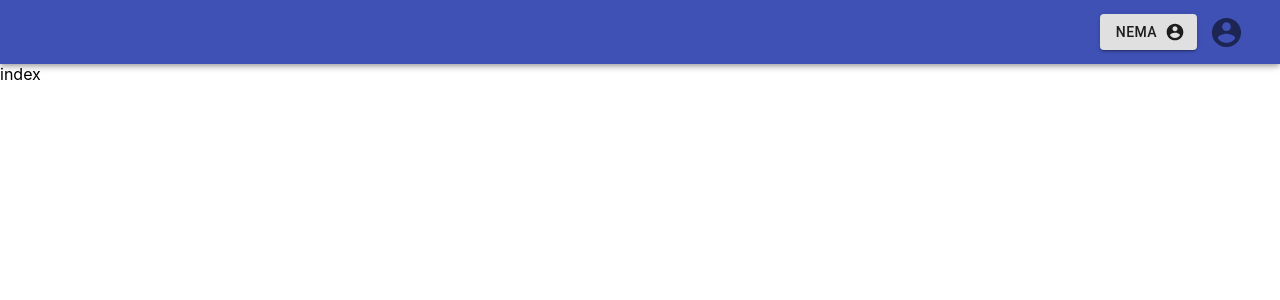
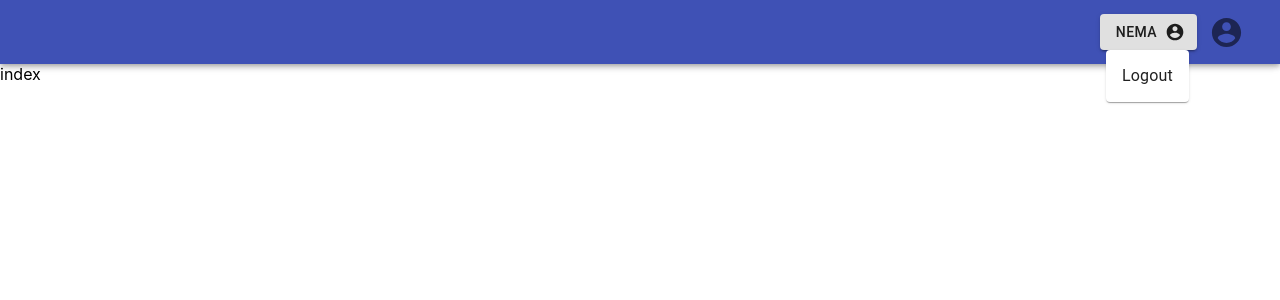
Before and after one commit to scottxxx666/tickets, a React (Create React App) app: page / in a window 1280 px wide. Both pictures are taken after a click on the button "NEMA". Shown: the top 300 px of the page. Built offline with nearby package versions, Linux system fonts and the light colour scheme; the HTML template or start-up script is replaced by a standard one.

Commit message:
[feat] add top bar menu

```diff
--- a/src/AppTopBar.js
+++ b/src/AppTopBar.js
@@ -3,10 +3,16 @@ import Toolbar from '@material-ui/core/Toolbar';
 import Button from '@material-ui/core/Button';
 import AccountCircleIcon from '@material-ui/icons/AccountCircle';
 import IconButton from '@material-ui/core/IconButton';
-import React, {Fragment} from 'react';
+import React, {Fragment, useState} from 'react';
 import useScrollTrigger from '@material-ui/core/useScrollTrigger';
 import Slide from '@material-ui/core/Slide';
 import makeStyles from '@material-ui/core/styles/makeStyles';
+import MenuList from '@material-ui/core/MenuList';
+import MenuItem from '@material-ui/core/MenuItem';
+import Paper from '@material-ui/core/Paper';
+import Popper from '@material-ui/core/Popper';
+import Grow from '@material-ui/core/Grow';
+import ClickAwayListener from '@material-ui/core/ClickAwayListener';
 
 const useStyles = makeStyles((theme) => ({
   grow: {
@@ -26,6 +32,16 @@ function HideOnScroll(props) {
 
 const AppTopBar = () => {
   const classes = useStyles();
+  const [open, setOpen] = useState(false);
+  const toggleMenu = () => {
+    setOpen((prev) => !prev);
+  };
+
+  const anchorRef = React.useRef(null);
+  const handleClose = () => {
+    setOpen(false);
+  };
+
   return (
     <Fragment>
       <HideOnScroll>
@@ -37,7 +53,25 @@ const AppTopBar = () => {
               variant="contained"
               color="default"
               endIcon={<AccountCircleIcon/>}
+              onClick={toggleMenu}
+              ref={anchorRef}
             >{'nema'}</Button>
+            <Popper open={open} anchorEl={anchorRef.current} transition disablePortal>
+              {({ TransitionProps, placement }) => (
+                <Grow
+                  {...TransitionProps}
+                  style={{ transformOrigin: placement === 'bottom' ? 'center top' : 'center bottom' }}
+                >
+                  <Paper>
+                    <ClickAwayListener onClickAway={handleClose}>
+                      <MenuList>
+                        <MenuItem>Logout</MenuItem>
+                      </MenuList>
+                    </ClickAwayListener>
+                  </Paper>
+                </Grow>
+              )}
+            </Popper>
             <IconButton>
               <AccountCircleIcon fontSize="large"/>
             </IconButton>
```
